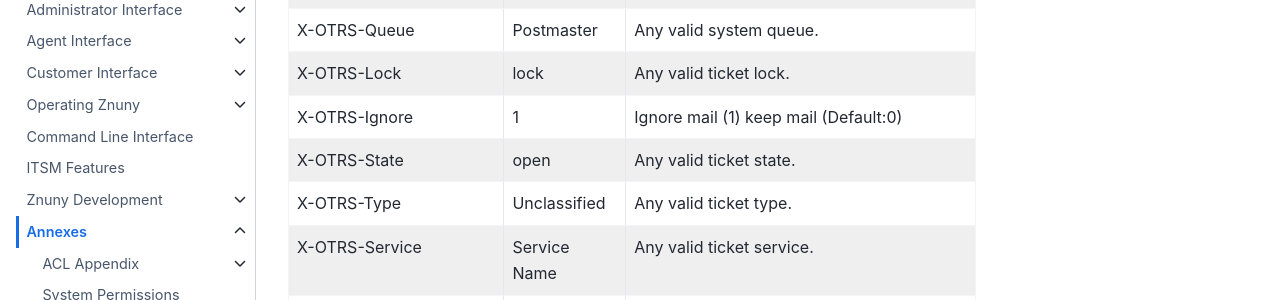
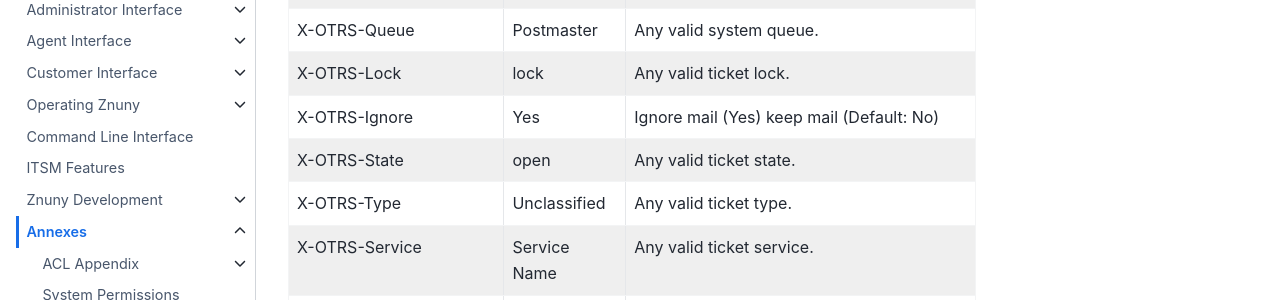
Before and after one commit to znuny/manual, a Sphinx documentation site: the page built from source/annexes/x_headers/index.rst, in a window 1280 px wide and 900 px high, scrolled down 1117 px. Shown: the part 153-453 px from the top of the window. Built offline with Sphinx 7.4.7 and the Sphinx Book theme 1.1.4, drawn with Linux system fonts in a browser that asks for light colours.

Commit message:
Update X-OTRS-Ignore Examples
Tested on 7.1, '1' is not recognized by OTRS, only 'Yes'.

```diff
--- a/source/annexes/x_headers/index.rst
+++ b/source/annexes/x_headers/index.rst
@@ -38,7 +38,7 @@
 +-----------------------------+---------------+------------------------------------------------------------------------+
 | X-OTRS-Lock                 | lock          | Any valid ticket lock.                                                 |
 +-----------------------------+---------------+------------------------------------------------------------------------+
-| X-OTRS-Ignore               | 1             | Ignore mail (1) keep mail (Default:0)                                  |
+| X-OTRS-Ignore               | Yes           | Ignore mail (Yes) keep mail (Default: No)                              |
 +-----------------------------+---------------+------------------------------------------------------------------------+
 | X-OTRS-State                | open          | Any valid ticket state.                                                |
 +-----------------------------+---------------+------------------------------------------------------------------------+
```
